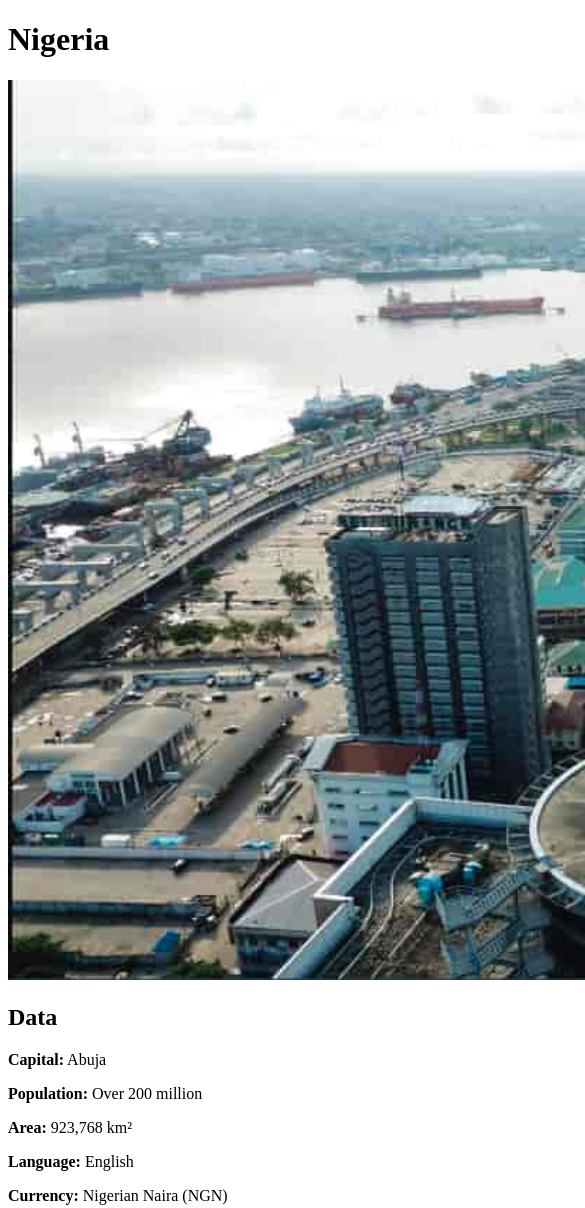
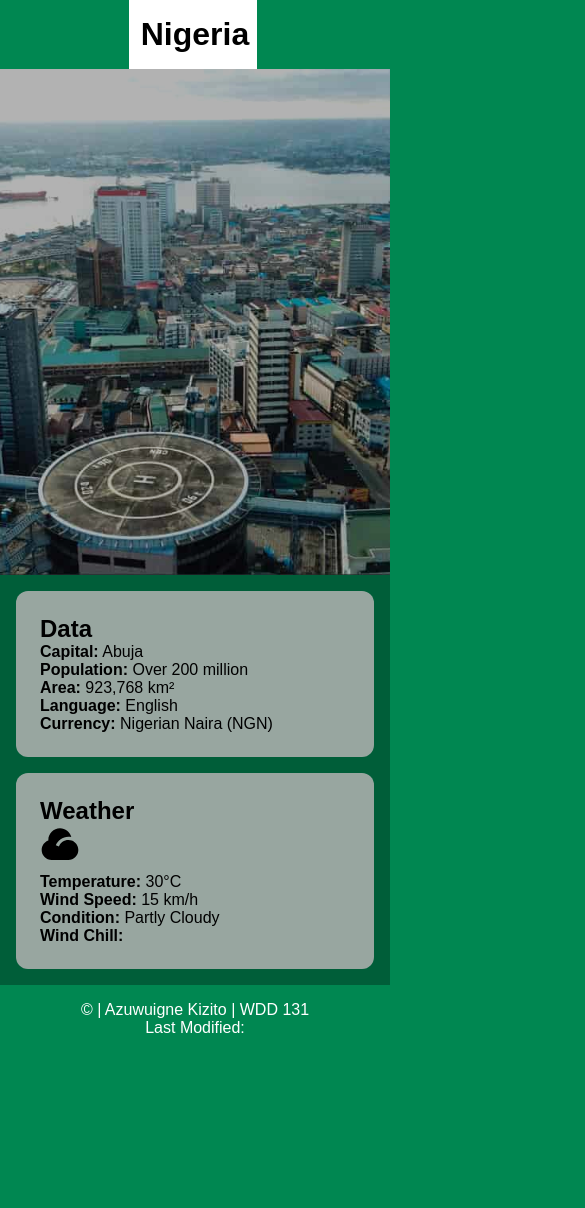
Before and after one commit to elochukwuazuwuigne-dot/wdd131, a plain HTML site: page place.html in a window 390 px wide. Shown: the top 1208 px of the page, 585 px wide, since content can reach past the window. After the commit the page ends 1053 px from the top, so only its background shows below. Drawn offline with Linux system fonts and the light colour scheme.

Commit message:
Add files via upload
Add css file in styles folder

```diff
--- /dev/null
+++ b/styles/base.css
@@ -0,0 +1,118 @@
+* {
+  margin: 0;
+  padding: 0;
+  box-sizing: border-box;
+}
+
+/* Base Styles */
+body {
+  font-family: 'Poppins', sans-serif;
+  background-color: black;
+  color: white;
+}
+
+a {
+  text-decoration: none;
+  color: inherit;
+}
+
+/* Header */
+header {
+  background-color: #004b8d;
+  color: wheat;
+  text-align: center;
+  padding: 1rem 0;
+}
+
+#course-title {
+  display: inline-block;
+  font-size: 1.2rem;
+  font-weight: bold;
+  margin-bottom: 0.5rem;
+  border-bottom: 3px solid wheat;
+  padding-bottom: 4px;
+}
+
+/* Navigation */
+nav {
+  display: flex;
+  justify-content: space-evenly;
+  gap: 1rem;
+  border-radius: 4px;
+}
+
+nav a {
+  color: white;
+  text-decoration: none;
+  padding: 0.3rem 0.7rem;
+  transition: all 0.3s;
+  position: relative;
+}
+
+nav a::after {
+  content: "";
+  position: absolute;
+  left: 0;
+  bottom: -3px;
+  width: 0%;
+  height: 2px;
+  background-color: wheat;
+  transition: width 0.3s;
+}
+
+nav a:hover::after {
+  width: 100%;
+}
+
+/* Main Section */
+main {
+  max-width: 900px;
+  margin: 2rem auto;
+  display: grid;
+  gap: 1.5rem;
+  padding: 0 1rem;
+}
+
+/* ✅ Changed from .introcard to .card */
+.card {
+  background-color: white;
+  color: black;
+  padding: 1rem;
+  border-radius: 10px;
+  box-shadow: 0 2px 6px rgba(0,0,0,0.1);
+}
+
+.card img {
+  width: 100%;
+  max-height: 250px;
+  object-fit: cover;
+  border-radius: 10px;
+}
+
+.card p {
+  margin-top: 0.5rem;
+  line-height: 1.6;
+}
+
+/* Footer */
+footer {
+  text-align: center;
+  padding: 1rem;
+  background-color: #004b8d;
+  color: wheat;
+  margin-top: 2rem;
+  font-size: 0.9rem;
+}
+footer a {
+  color: wheat;
+  text-decoration: underline;
+}
+.footer-links a {
+  color: wheat;
+  text-decoration: underline;
+  margin: 0 5px;
+  font-size: 0.9rem;
+}
+.footer-links a:hover {
+  color: white;
+}
--- a/styles/place.css
+++ b/styles/place.css
@@ -1 +1,158 @@
-styles/placee.css
+* {
+  box-sizing: border-box;
+  margin: 0;
+  padding: 0;
+}
+
+:root {
+  --green: #008751;
+  --white: #ffffff;
+  --overlay: rgba(0, 0, 0, 0.3);
+  --box-bg: rgba(255, 255, 255, 0.85);
+  --text-dark: #000;
+}
+
+body {
+  font-family: "Poppins", sans-serif;
+  background-color: var(--green);
+  color: var(--text-dark);
+  display: flex;
+  flex-direction: column;
+  min-height: 100vh;
+}
+
+/* Header */
+header {
+  text-align: center;
+  background: linear-gradient(
+    to right,
+    var(--green) 33%,
+    var(--white) 33%,
+    var(--white) 66%,
+    var(--green) 66%
+  );
+  color: black;
+  padding: 1rem;
+}
+
+/* Hero Section */
+.hero {
+  position: relative;
+  height: 100vh;
+  width: 100%;
+  overflow: hidden;
+}
+
+.hero-img {
+  width: 100%;
+  height: 100%;
+  object-fit: cover;
+  display: block;
+  filter: brightness(1.15);
+}
+
+/* Overlay */
+.hero::after {
+  content: "";
+  position: absolute;
+  inset: 0;
+  background: var(--overlay);
+}
+
+/* Boxes container */
+.info-boxes {
+  position: absolute;
+  inset: 0;
+  z-index: 1;
+}
+
+/* Shared box styling */
+.data-box,
+.weather-box {
+  position: absolute;
+  background: var(--box-bg);
+  padding: 1.5rem;
+  border-radius: 12px;
+  backdrop-filter: blur(5px);
+  width: 260px;
+  text-align: left;
+  color: black;
+}
+
+/* Position boxes diagonally */
+.weather-box {
+  top: 15%;
+  right: 8%;
+}
+
+.data-box {
+  bottom: 15%;
+  left: 8%;
+}
+
+/* Weather icon styling */
+.weather-icon {
+  width: 40px;
+  display: block;
+  margin-bottom: 0.5rem;
+}
+
+/* 📱 Mobile view */
+@media (max-width: 699px) {
+  .hero {
+    height: auto;
+  }
+
+  .hero-img {
+    height: 60vh;
+    filter: brightness(1.1);
+  }
+
+  .info-boxes {
+    position: static;
+    transform: none;
+    display: flex;
+    flex-direction: column;
+    padding: 1rem;
+    gap: 1rem;
+  }
+
+  .data-box,
+  .weather-box {
+    position: static;
+    width: 100%;
+  }
+
+  /* Show SVG icon in mobile view only */
+  .weather-icon {
+    display: block;
+  }
+
+  /* Remove pseudo-element emoji in mobile */
+  .weather-box h2::after {
+    content: none;
+  }
+}
+
+/* 💻 Wider view */
+@media (min-width: 700px) {
+  /* Hide SVG icon on wider screens */
+  .weather-icon {
+    display: none;
+  }
+
+  /* Add pseudo-element emoticon ⛅ */
+  .weather-box h2::after {
+    content: " ⛅";
+    margin-left: 0.5rem;
+  }
+}
+
+/* Footer */
+footer {
+  background: var(--green);
+  color: white;
+  text-align: center;
+  padding: 1rem;
+  margin-top: auto;
+}
--- /dev/null
+++ b/styles/temples.css
@@ -0,0 +1,124 @@
+* {
+  box-sizing: border-box;
+  margin: 0;
+  padding: 0;
+}
+
+/* COLORS */
+:root {
+  --primary: #4a148c;
+  --accent: #d1c4e9;
+  --text: #f9f9f9;
+  --bg: #222;
+}
+
+/* BODY */
+body {
+  font-family: "Roboto", sans-serif;
+  background-color: var(--bg);
+  color: var(--text);
+  min-height: 100vh;
+  display: flex;
+  flex-direction: column;
+  line-height: 1.5;
+}
+
+/* HEADER */
+header {
+  background-color: var(--primary);
+  color: white;
+  padding: 1rem;
+  text-align: left;
+  position: relative;
+}
+
+h1 {
+  margin: 0;
+  font-size: 1.5rem;
+}
+
+/* NAVIGATION */
+nav {
+  display: flex;
+  justify-content: space-between;
+  align-items: center;
+  flex-wrap: wrap;
+}
+
+#menu {
+  background: none;
+  border: none;
+  color: white;
+  font-size: 1.8rem;
+  position: absolute;
+  right: 1rem;
+  top: 0.5rem;
+  cursor: pointer;
+}
+
+.navigation {
+  display: none;
+  flex-direction: column;
+  background-color: var(--primary);
+  margin-top: 1rem;
+}
+
+.navigation a {
+  color: white;
+  text-decoration: none;
+  padding: 1rem;
+  text-align: center;
+  border-top: 1px solid rgba(255,255,255,0.3);
+}
+
+.navigation a:hover {
+  background-color: #b39ddb; /* darker purple */
+  color: #000;
+}
+
+
+/* WHEN OPEN */
+.navigation.open {
+  display: flex;
+}
+
+/* MAIN */
+main {
+  flex: 1;
+  text-align: center;
+  padding: 1rem;
+}
+
+.album {
+  display: grid;
+  grid-template-columns: 1fr;
+  gap: 1rem;
+}
+
+figure {
+  background: white;
+  padding: 0.5rem;
+  border-radius: 0.5rem;
+  box-shadow: 0 2px 6px rgba(0,0,0,0.1);
+}
+
+img {
+  width: 100%;
+  height: auto;
+  border-radius: 0.5rem;
+}
+
+figcaption {
+  margin-top: 0.5rem;
+  color: var(--primary);
+  font-weight: bold;
+}
+
+/* FOOTER */
+footer {
+  background-color: var(--primary);
+  color: white;
+  text-align: center;
+  padding: 0.5rem;
+  font-size: 0.9rem;
+}
```
Also changed, not shown: styles/large_temples.css (added, +59 -0 lines), styles/temples-large.css (added, +54 -0 lines).
